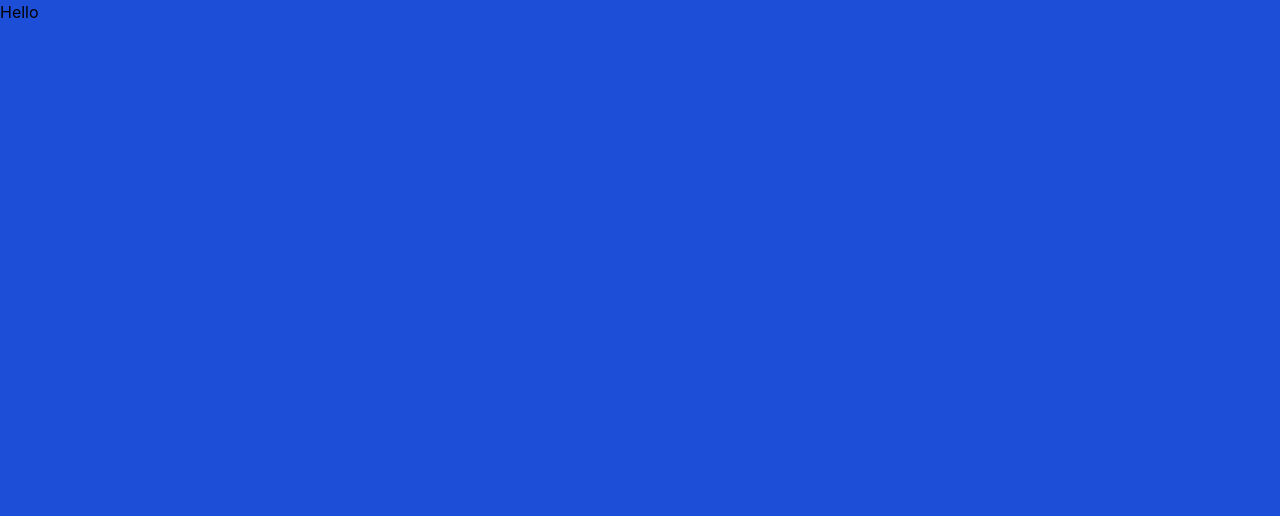
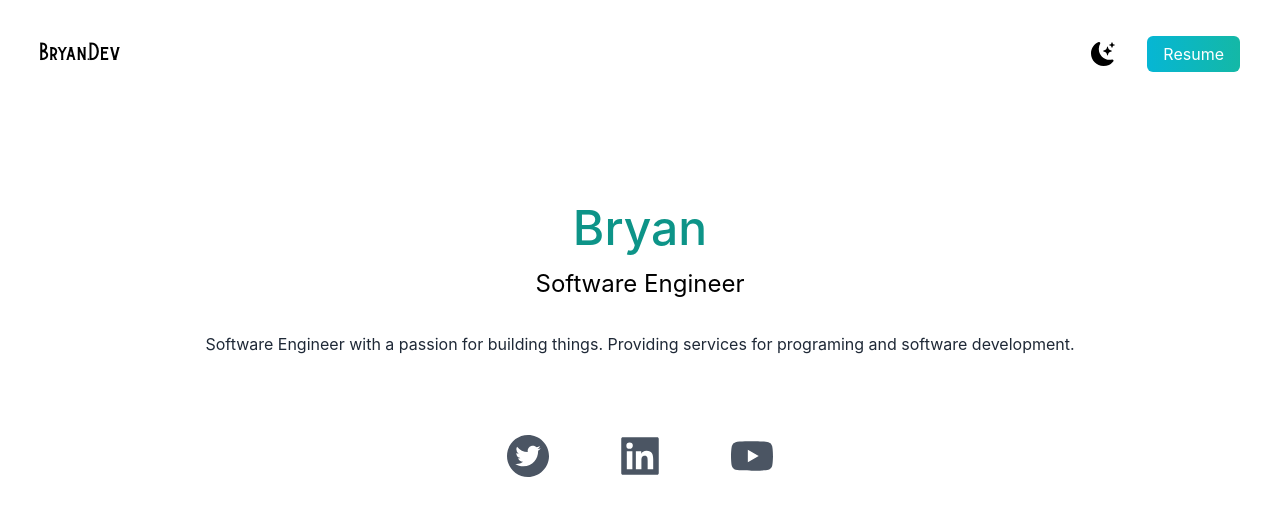
Before and after one commit to Bryan4real/Portfolio, a Next.js app: page / in a window 1280 px wide. Shown: the top 516 px of the page. Built offline with nearby package versions, Linux system fonts and the light colour scheme.

Commit message:
bio and social icons implementation

```diff
--- a/pages/_app.js
+++ b/pages/_app.js
@@ -1,4 +1,4 @@
-import '@/styles/globals.css'
+import '@/styles/globals.css';
 
 export default function App({ Component, pageProps }) {
   return <Component {...pageProps} />
--- a/pages/index.js
+++ b/pages/index.js
@@ -1,4 +1,9 @@
 import Head from 'next/head';
+import {BsFillMoonStarsFill} from 'react-icons/bs';
+import {AiFillTwitterCircle, AiFillLinkedin, AiFillYoutube} from 'react-icons/ai';
+import Image from 'next/image';
+import deved from '../public/dev-ed-wave.png';
+
 
 
 export default function Home() {
@@ -6,13 +11,41 @@
     <div>
       <Head>
         <title>Brian Mwiruki Portfolio</title>
-        <meta name="description" content="Generated by create next app" />   <meta name="viewport" content="width=device-width, initial-scale=1" />
+        <meta name="description" content="Generated by create next app" />
         <link rel="icon" href="/favicon.ico" />
       </Head>
 
-      <main>
-       <section className=' bg-blue-700 h-screen'>
-          <h1>Hello</h1>
+      <main className='bg-white px-10'>
+       <section className="min-h-screen">
+          <nav className="py-10 mb-12 flex justify-between">
+            <h1 className='text-xl font-burtons'>Bryan.Dev</h1>
+            <ul className='flex items-center'>
+              <li>
+                <BsFillMoonStarsFill className='cursor-pointer text-2xl' />
+              </li>
+              <li>
+                <a className='bg-gradient-to-r from-cyan-500 to-teal-500 text-white py-2 px-4 rounded-md ml-8'
+                 href="#">
+                  Resume
+                 </a>
+              </li>
+            </ul>
+          </nav>
+          <div className='text-center p-10'>
+            <h2 className='text-5xl py-2 text-teal-600 font-medium'>Bryan</h2>
+            <h3 className='text-2xl py-2'>Software Engineer</h3>
+            <p className='text-md py-5 leading-8 text-gray-800'>
+              Software Engineer with a passion for building things. Providing services for programing and software development.
+            </p>
+          </div>
+          <div className='text-5xl flex justify-center gap-16 py-3 text-gray-600'>
+            <AiFillTwitterCircle />
+            <AiFillLinkedin />
+            <AiFillYoutube />
+          </div>
+          <div>
+
+          </div>
        </section>
       </main>
     </div>
--- a/tailwind.config.js
+++ b/tailwind.config.js
@@ -5,7 +5,11 @@
     "./components/**/*.{js,ts,jsx,tsx}",
   ],
   theme: {
-    extend: {},
+    extend: {
+      fontFamily: {
+          burtons: "burtons",
+      },
+    },
   },
   plugins: [],
 }
```
